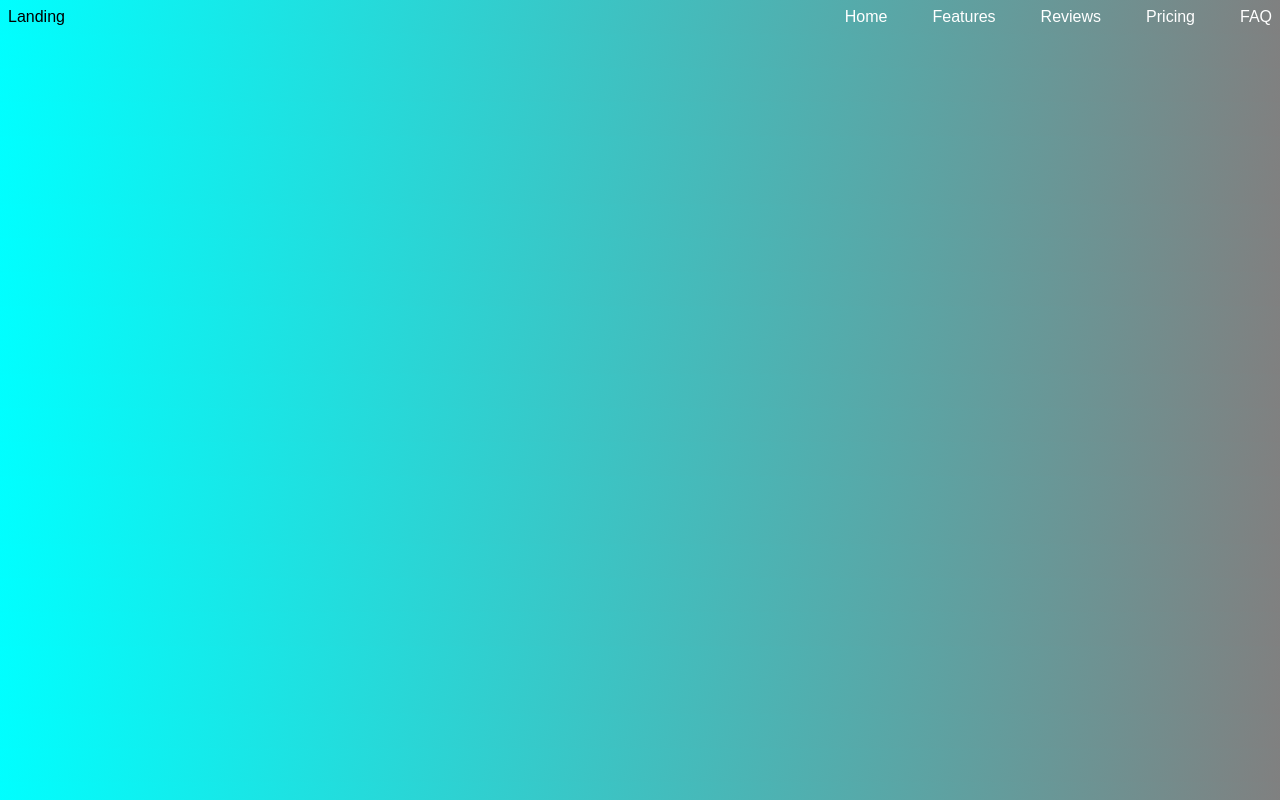
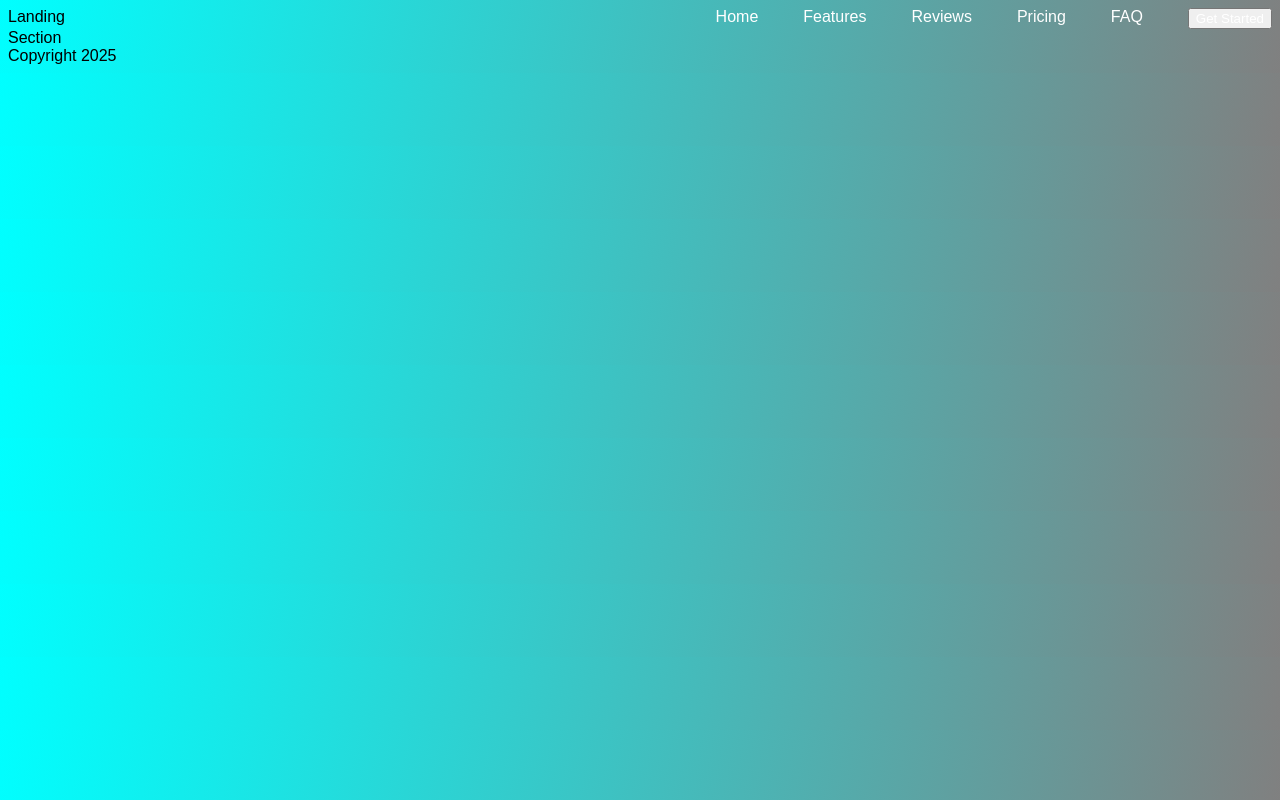
Before and after one commit to roanoarounik/Self-Trial, a plain HTML site: page index.html in a window 1280 px wide. Drawn offline with Linux system fonts and the light colour scheme.

Commit message:
Update index.html

```diff
--- a/index.html
+++ b/index.html
@@ -7,7 +7,7 @@
     <title>Landing</title>
 </head>
 <body>
-    <header>
+    <header class="font defaultRow">
         Landing
         <div class="menuList">
             <a href="./">Home</a>
@@ -15,7 +15,20 @@
             <a href="#">Reviews</a>
             <a href="#">Pricing</a>
             <a href="#">FAQ</a>
+            <button class="headerButton font">
+                <a href="#" class="wordCorrector everythingHeader">
+                    Get Started
+                </a>
+            </button>
         </div>
     </header>
+    <main class="defaultRow font">
+        <section class="defaultRow">
+            Section
+        </section>
+    </main>
+    <footer class="defaultRow font">
+        Copyright 2025
+    </footer>
 </body>
 </html>
```
